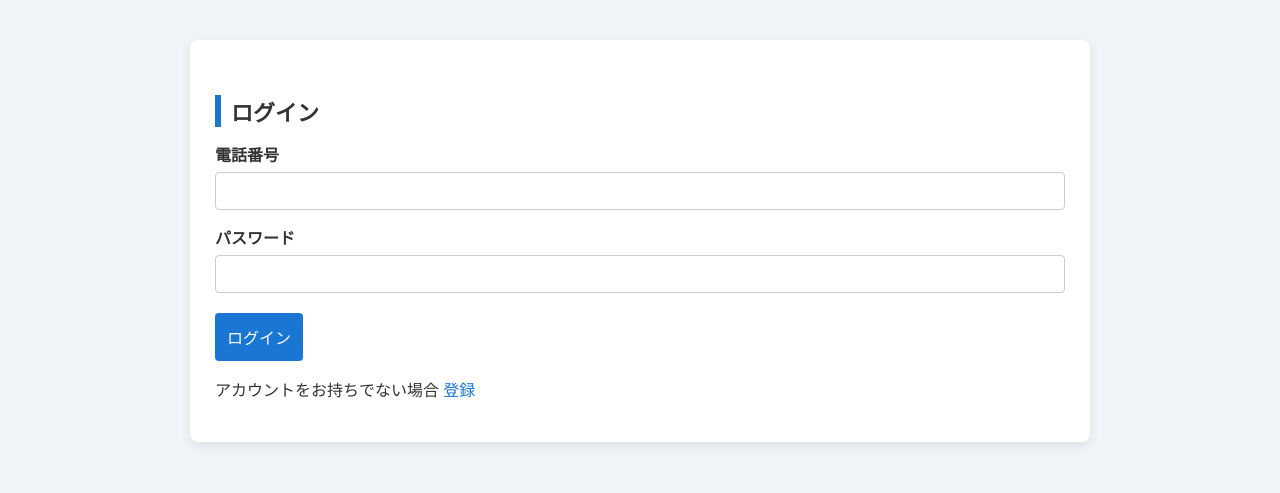
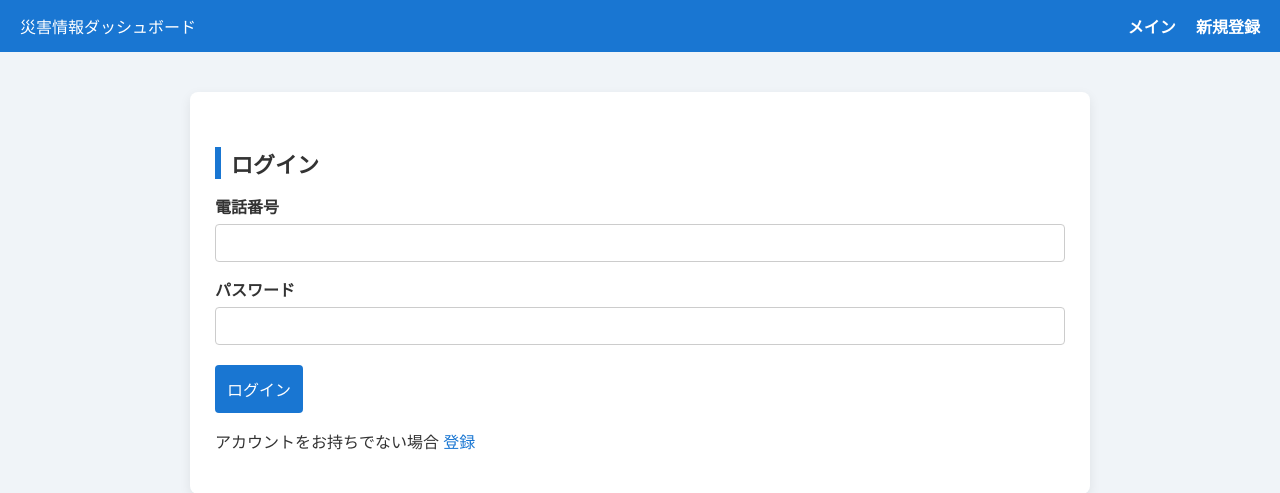
Before and after one commit to sr6910/my_fastapi_app, a Flask app: page /login in a window 1280 px wide. Shown: the top 493 px of the page. Run offline with Flask 3, Linux system fonts and the light colour scheme; data that the repository does not hold is empty; some libraries are stand-ins or nearby versions.

Commit message:
complete disaster support app

```diff
--- a/templates/login.html
+++ b/templates/login.html
@@ -6,6 +6,14 @@
     <link rel="stylesheet" href="/static/style.css">
 </head>
 <body>
+<div class="header">
+    <div>災害情報ダッシュボード</div>
+    <div>
+        <a href="/">メイン</a>
+        <a href="/register">新規登録</a>
+    </div>
+</div>
+
 <div class="container">
     <h2>ログイン</h2>
 
```
Also changed, not shown: templates/register.html (+8 -0 lines).
